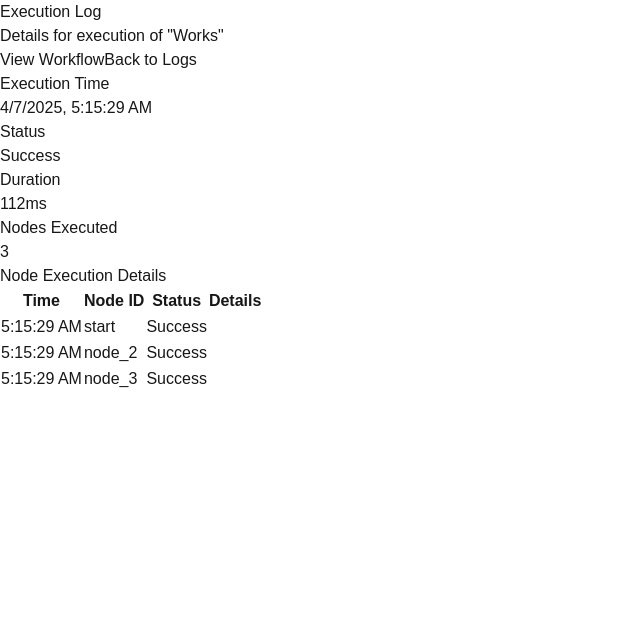
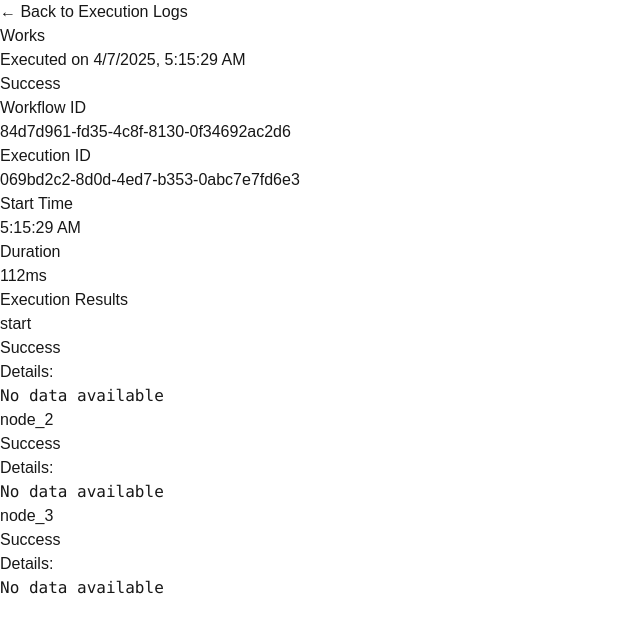
Before and after one commit to adish007/fullstack-tech-takehome, a Next.js app: page /execution-logs/069bd2c2-8d0d-4ed7-b353-0abc7e7fd6e3 in a window 1280 px wide. Shown: the top 632 px of the page, without its empty margins (0-640 px from the left). Built offline with nearby package versions, Linux system fonts and the light colour scheme; no server answers.

Commit message:
bug fix4?

```diff
--- a/logs/execution-logs.json
+++ b/logs/execution-logs.json
@@ -1,4 +1,29 @@
 [
+  {
+    "id": "39d1aa3b-a4a6-42e3-a921-cb2e7e442738",
+    "workflowId": "84d7d961-fd35-4c8f-8130-0f34692ac2d6",
+    "workflowName": "Works",
+    "timestamp": "2025-04-07T07:38:18.067Z",
+    "status": "success",
+    "executionTime": 444,
+    "nodeResults": [
+      {
+        "nodeId": "start",
+        "success": true,
+        "timestamp": "2025-04-07T07:38:17.623Z"
+      },
+      {
+        "nodeId": "node_2",
+        "success": true,
+        "timestamp": "2025-04-07T07:38:17.855Z"
+      },
+      {
+        "nodeId": "node_3",
+        "success": true,
+        "timestamp": "2025-04-07T07:38:17.855Z"
+      }
+    ]
+  },
   {
     "id": "a3bb3ed3-4b97-49aa-af7e-cbeace46b4e9",
     "workflowId": "b375da32-1d47-4c40-bca6-c22eeaa169ff",
--- a/src/app/api/execution-logs/[id]/route.ts
+++ b/src/app/api/execution-logs/[id]/route.ts
@@ -1,16 +1,39 @@
+import { NextRequest, NextResponse } from 'next/server';
+import { getExecutionLog } from '@/lib/serverExecutionLogger';
+
+type RouteParams = {
+  params: {
+    id: string;
+  };
+};
+
+export async function GET(
+  request: NextRequest,
+  { params }: RouteParams
+) {
+  try {
+    const { id } = params;
+    const log = getExecutionLog(id);
+
+    if (!log) {
+      return NextResponse.json(
+        { error: 'Execution log not found' },
+        { status: 404 }
+      );
+    }
+
+    return NextResponse.json(log);
+  } catch (error: any) {
+    return NextResponse.json(
+      { error: error.message || 'Failed to fetch execution log' },
+      { status: 500 }
+    );
+  }
+}
 // import { NextRequest, NextResponse } from 'next/server';
 // import { getExecutionLog } from '@/lib/serverExecutionLogger';
 
-// type RouteParams = {
-//   params: {
-//     id: string;
-//   };
-// };
-
-// export async function GET(
-//   request: NextRequest,
-//   { params }: RouteParams
-// ) {
+// export async function GET(request: NextRequest, { params }) {
 //   try {
 //     const { id } = params;
 //     const log = getExecutionLog(id);
@@ -30,26 +53,3 @@
 //     );
 //   }
 // }
-import { NextRequest, NextResponse } from 'next/server';
-import { getExecutionLog } from '@/lib/serverExecutionLogger';
-
-export async function GET(request: NextRequest, { params }) {
-  try {
-    const { id } = params;
-    const log = getExecutionLog(id);
-
-    if (!log) {
-      return NextResponse.json(
-        { error: 'Execution log not found' },
-        { status: 404 }
-      );
-    }
-
-    return NextResponse.json(log);
-  } catch (error: any) {
-    return NextResponse.json(
-      { error: error.message || 'Failed to fetch execution log' },
-      { status: 500 }
-    );
-  }
-}
--- a/src/app/execution-logs/[id]/page.tsx
+++ b/src/app/execution-logs/[id]/page.tsx
@@ -1,5 +1,6 @@
 'use client';
 
+import { Suspense } from 'react';
 import Link from 'next/link';
 import { useParams } from 'next/navigation';
 import { useExecutionLog } from '@/hooks/useExecutionLogs';
@@ -8,126 +9,156 @@ import StatusBadge from '@/components/ui/StatusBadge';
 import LoadingSpinner from '@/components/ui/LoadingSpinner';
 import ErrorDisplay from '@/components/ui/ErrorDisplay';
 
-export default function ExecutionLogDetail() {
+// Component that uses useParams
+function ExecutionLogDetailContent() {
   const { id } = useParams();
   const { log, isLoading, error } = useExecutionLog(id as string);
 
   if (isLoading) {
     return (
-      <main className="min-h-screen bg-zinc-950 text-white flex items-center justify-center">
+      <div className="flex items-center justify-center min-h-[80vh]">
         <LoadingSpinner text="Loading execution log..." />
-      </main>
+      </div>
     );
   }
 
-  if (error || !log) {
+  if (error) {
     return (
-      <main className="min-h-screen bg-zinc-950 text-white flex items-center justify-center">
-        <div className="bg-red-900/30 border border-red-800 text-red-200 p-6 rounded-lg max-w-md text-center">
-          <h2 className="text-xl font-bold mb-2">Error</h2>
-          <p>{error || 'Execution log not found'}</p>
+      <div className="container mx-auto px-6 py-12">
+        <ErrorDisplay
+          message={error}
+          className="my-4"
+        />
+        <div className="mt-4">
           <Link
             href="/execution-logs"
-            className="mt-4 inline-block bg-orange-500 hover:bg-orange-600 text-white px-4 py-2 rounded-lg font-medium transition-colors"
+            className="text-orange-400 hover:underline"
           >
-            Back to Logs
+            &larr; Back to Execution Logs
           </Link>
         </div>
-      </main>
+      </div>
+    );
+  }
+
+  if (!log) {
+    return (
+      <div className="container mx-auto px-6 py-12">
+        <div className="bg-zinc-900 border border-zinc-800 rounded-lg p-6 text-center">
+          <h2 className="text-xl font-bold mb-2">Log Not Found</h2>
+          <p className="text-zinc-400">
+            The execution log you're looking for doesn't exist or has been deleted.
+          </p>
+        </div>
+        <div className="mt-4">
+          <Link
+            href="/execution-logs"
+            className="text-orange-400 hover:underline"
+          >
+            &larr; Back to Execution Logs
+          </Link>
+        </div>
+      </div>
     );
   }
 
   return (
-    <main className="min-h-screen bg-zinc-950 text-white">
     <div className="container mx-auto px-6 py-12">
-        <div className="flex justify-between items-center mb-8">
+      <div className="mb-6">
+        <Link
+          href={log.workflowId ? `/execution-logs?workflowId=${log.workflowId}` : "/execution-logs"}
+          className="text-orange-400 hover:underline"
+        >
+          &larr; Back to Execution Logs
+        </Link>
+      </div>
+
+      <div className="bg-zinc-900 border border-zinc-800 rounded-lg overflow-hidden mb-8">
+        <div className="p-6 border-b border-zinc-800">
+          <div className="flex flex-col md:flex-row md:justify-between md:items-center gap-4">
             <div>
-            <h1 className="text-3xl font-bold">Execution Log</h1>
+              <h1 className="text-2xl font-bold">{log.workflowName}</h1>
               <p className="text-zinc-400 mt-1">
-              Details for execution of "{log.workflowName}"
+                Executed on {formatDateTime(log.timestamp)}
               </p>
             </div>
-          <div className="flex space-x-3">
-            <Link
-              href={`/workflows/${log.workflowId}`}
-              className="bg-orange-500 hover:bg-orange-600 text-white px-4 py-2 rounded-lg font-medium transition-colors"
-            >
-              View Workflow
-            </Link>
-            <Link
-              href="/execution-logs"
-              className="border border-zinc-700 hover:border-orange-500 text-white px-4 py-2 rounded-lg font-medium transition-colors"
-            >
-              Back to Logs
-            </Link>
+            <StatusBadge status={log.status} />
           </div>
         </div>
 
-        <div className="grid grid-cols-1 md:grid-cols-4 gap-6 mb-8">
-          <div className="bg-zinc-900 p-6 rounded-lg border border-zinc-800">
-            <h3 className="text-sm font-medium text-zinc-400 mb-1">Execution Time</h3>
-            <p>{formatDateTime(log.timestamp)}</p>
+        <div className="p-6">
+          <div className="grid grid-cols-1 md:grid-cols-2 gap-6 mb-6">
+            <div className="bg-zinc-800/50 p-4 rounded-lg">
+              <h3 className="font-medium text-zinc-400 mb-1">Workflow ID</h3>
+              <p className="font-mono text-sm">{log.workflowId}</p>
             </div>
-          <div className="bg-zinc-900 p-6 rounded-lg border border-zinc-800">
-            <h3 className="text-sm font-medium text-zinc-400 mb-1">Status</h3>
-            <StatusBadge status={log.status} />
+            <div className="bg-zinc-800/50 p-4 rounded-lg">
+              <h3 className="font-medium text-zinc-400 mb-1">Execution ID</h3>
+              <p className="font-mono text-sm">{log.id}</p>
             </div>
-          <div className="bg-zinc-900 p-6 rounded-lg border border-zinc-800">
-            <h3 className="text-sm font-medium text-zinc-400 mb-1">Duration</h3>
+            <div className="bg-zinc-800/50 p-4 rounded-lg">
+              <h3 className="font-medium text-zinc-400 mb-1">Start Time</h3>
+              <p>{formatTime(log.timestamp)}</p>
+            </div>
+            <div className="bg-zinc-800/50 p-4 rounded-lg">
+              <h3 className="font-medium text-zinc-400 mb-1">Duration</h3>
               <p>{formatDuration(log.executionTime)}</p>
-          </div>
-          <div className="bg-zinc-900 p-6 rounded-lg border border-zinc-800">
-            <h3 className="text-sm font-medium text-zinc-400 mb-1">Nodes Executed</h3>
-            <p>{log.nodeResults?.length || 0}</p>
             </div>
           </div>
 
-        {log.error && (
-          <ErrorDisplay message={log.error} className="mb-6" />
+          <h2 className="text-xl font-bold mb-4">Execution Results</h2>
+
+          {log.nodeResults && log.nodeResults.map((nodeResult) => (
+            <div
+              key={nodeResult.nodeId}
+              className="mb-6 bg-zinc-800/30 border border-zinc-700 rounded-lg overflow-hidden"
+            >
+              <div className="bg-zinc-800 px-4 py-3 flex justify-between items-center">
+                <div>
+                  <span className="font-medium">{nodeResult.nodeId}</span>
+                </div>
+                <StatusBadge status={nodeResult.success ? 'success' : 'failure'} />
+              </div>
+
+              <div className="p-4">
+                <div className="mb-4">
+                  <h4 className="text-sm font-medium text-zinc-400 mb-2">Details:</h4>
+                  {nodeResult.error && (
+                    <div className="bg-red-900/30 border border-red-800 text-red-200 p-3 rounded mb-3">
+                      <p className="font-medium">Error:</p>
+                      <p>{nodeResult.error}</p>
+                    </div>
                   )}
-
-        {log.nodeResults && log.nodeResults.length > 0 && (
-          <div className="bg-zinc-900 border border-zinc-800 rounded-lg overflow-hidden mb-6">
-            <div className="p-4 border-b border-zinc-800">
-              <h2 className="font-bold">Node Execution Details</h2>
-            </div>
-            <div className="overflow-x-auto">
-              <table className="w-full">
-                <thead className="bg-zinc-800">
-                  <tr>
-                    <th className="px-4 py-3 text-left">Time</th>
-                    <th className="px-4 py-3 text-left">Node ID</th>
-                    <th className="px-4 py-3 text-left">Status</th>
-                    <th className="px-4 py-3 text-left">Details</th>
-                  </tr>
-                </thead>
-                <tbody>
-                  {log.nodeResults.map((node, index) => (
-                    <tr key={index} className="border-t border-zinc-800 hover:bg-zinc-800/50">
-                      <td className="px-4 py-3">
-                        {formatTime(node.timestamp)}
-                      </td>
-                      <td className="px-4 py-3 font-mono text-sm">
-                        {node.nodeId}
-                      </td>
-                      <td className="px-4 py-3">
-                        <StatusBadge
-                          status={node.success ? 'success' : 'failure'}
-                        />
-                      </td>
-                      <td className="px-4 py-3">
-                        {node.error && (
-                          <span className="text-red-300">{node.error}</span>
-                        )}
-                      </td>
-                    </tr>
-                  ))}
-                </tbody>
-              </table>
+                  <pre className="bg-zinc-900 p-3 rounded overflow-x-auto text-sm whitespace-pre-wrap">
+                    {nodeResult.data ?
+                      (typeof nodeResult.data === 'object'
+                        ? JSON.stringify(nodeResult.data, null, 2)
+                        : nodeResult.data
+                      )
+                      : 'No data available'
+                    }
+                  </pre>
                 </div>
               </div>
-        )}
             </div>
+          ))}
+        </div>
+      </div>
+    </div>
+  );
+}
+
+// Main component with Suspense boundary
+export default function ExecutionLogDetail() {
+  return (
+    <main className="min-h-screen bg-zinc-950 text-white">
+      <Suspense fallback={
+        <div className="flex items-center justify-center min-h-screen">
+          <LoadingSpinner text="Loading execution log..." />
+        </div>
+      }>
+        <ExecutionLogDetailContent />
+      </Suspense>
     </main>
   );
 }
```
Also changed, not shown: data/workflows.json (+36 -1 lines), src/app/execution-logs/page.tsx (+19 -3 lines). Lines whose indentation alone changed are shown as unchanged.
